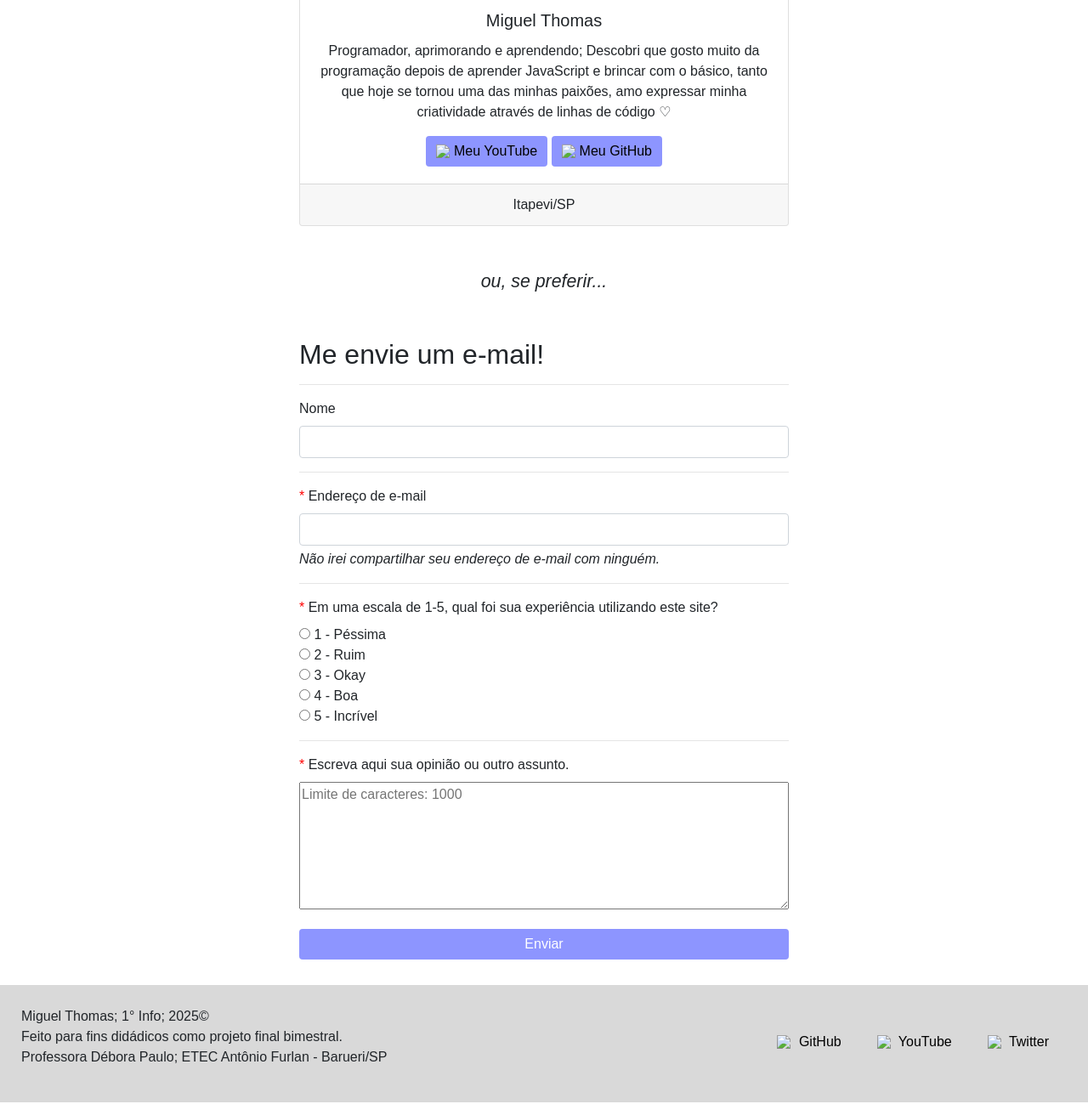
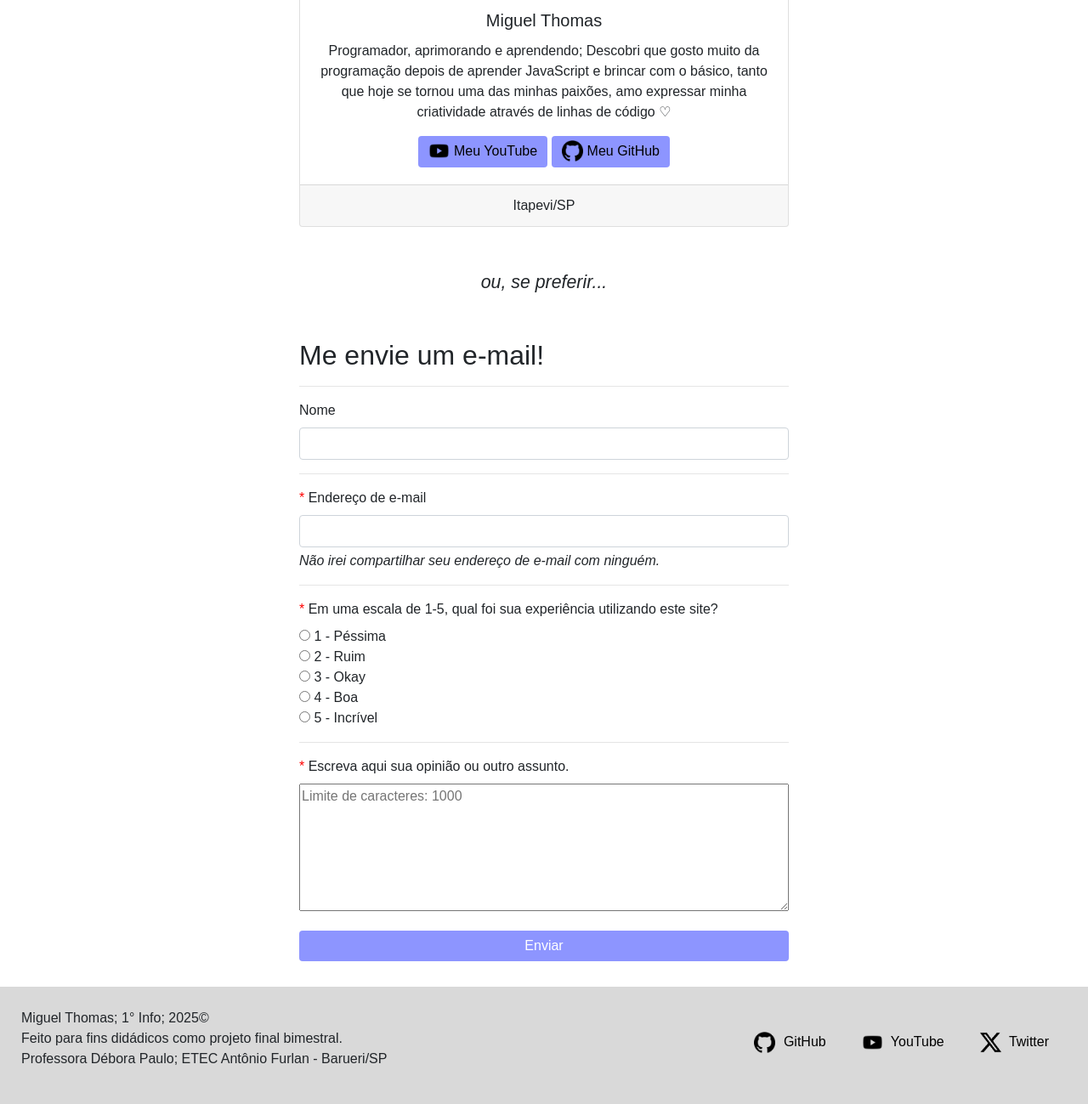
Before and after one commit to ProgrammerMig/UX-and-UI, a plain HTML site: page contact.html in a window 1280 px wide. Shown: the part 659-1958 px from the top of the page at 85% size. Drawn offline with nearby package versions, Linux system fonts and the light colour scheme; a web font is replaced by a local one.

Commit message:
Update contact.html

```diff
--- a/contact.html
+++ b/contact.html
@@ -59,8 +59,8 @@
                 <img src="assets/images/pfp.png" alt="me:3" class="pfp">
                 <h5 class="card-title">Miguel Thomas</h5>
                 <p class="card-text">Programador, aprimorando e aprendendo; Descobri que gosto muito da programação depois de aprender JavaScript e brincar com o básico, tanto que hoje se tornou uma das minhas paixões, amo expressar minha criatividade através de linhas de código ♡</p>
-                <a href="https://www.youtube.com/@migmated" class="btn btn-primary social-btn" target="_blank"><img src="assets/icons/_youtube-icon.png" id="nav-icon">Meu YouTube</a>
-                <a href="https://github.com/ProgrammerMig" class="btn btn-primary social-btn" target="_blank"><img src="assets/icons/_github-icon.png" id="nav-icon">Meu GitHub</a>
+                <a href="https://www.youtube.com/@migmated" class="btn btn-primary social-btn" target="_blank"><img src="assets/icons/youtube-icon.png" id="nav-icon">Meu YouTube</a>
+                <a href="https://github.com/ProgrammerMig" class="btn btn-primary social-btn" target="_blank"><img src="assets/icons/github-icon.png" id="nav-icon">Meu GitHub</a>
             </div>
             <div class="card-footer text-body-secondary">
                 Itapevi/SP
@@ -118,15 +118,15 @@
         <ul class="nav">
             <li class="nav-item">
                 <a class="nav-link footer-item" href="https://github.com/ProgrammerMig" target="_blank"><img
-                        src="assets/icons/_github-icon.png" id="nav-icon"> GitHub</a>
+                        src="assets/icons/github-icon.png" id="nav-icon"> GitHub</a>
             </li>
             <li class="nav-item">
                 <a class="nav-link footer-item" href="https://www.youtube.com/@migmated" target="_blank"><img
-                        src="assets/icons/_youtube-icon.png" id="nav-icon"> YouTube</a>
+                        src="assets/icons/youtube-icon.png" id="nav-icon"> YouTube</a>
             </li>
             <li class="nav-item">
                 <a class="nav-link footer-item" href="#" onclick="alert('Não tenho X/Twitter ._.')"><img
-                        src="assets/icons/_x-icon.webp" id="nav-icon"> Twitter</a>
+                        src="assets/icons/x-icon.webp" id="nav-icon"> Twitter</a>
             </li>
         </ul>
     </footer>
@@ -142,4 +142,5 @@
         crossorigin="anonymous"></script>
 </body>
 
+
 </html>
```
